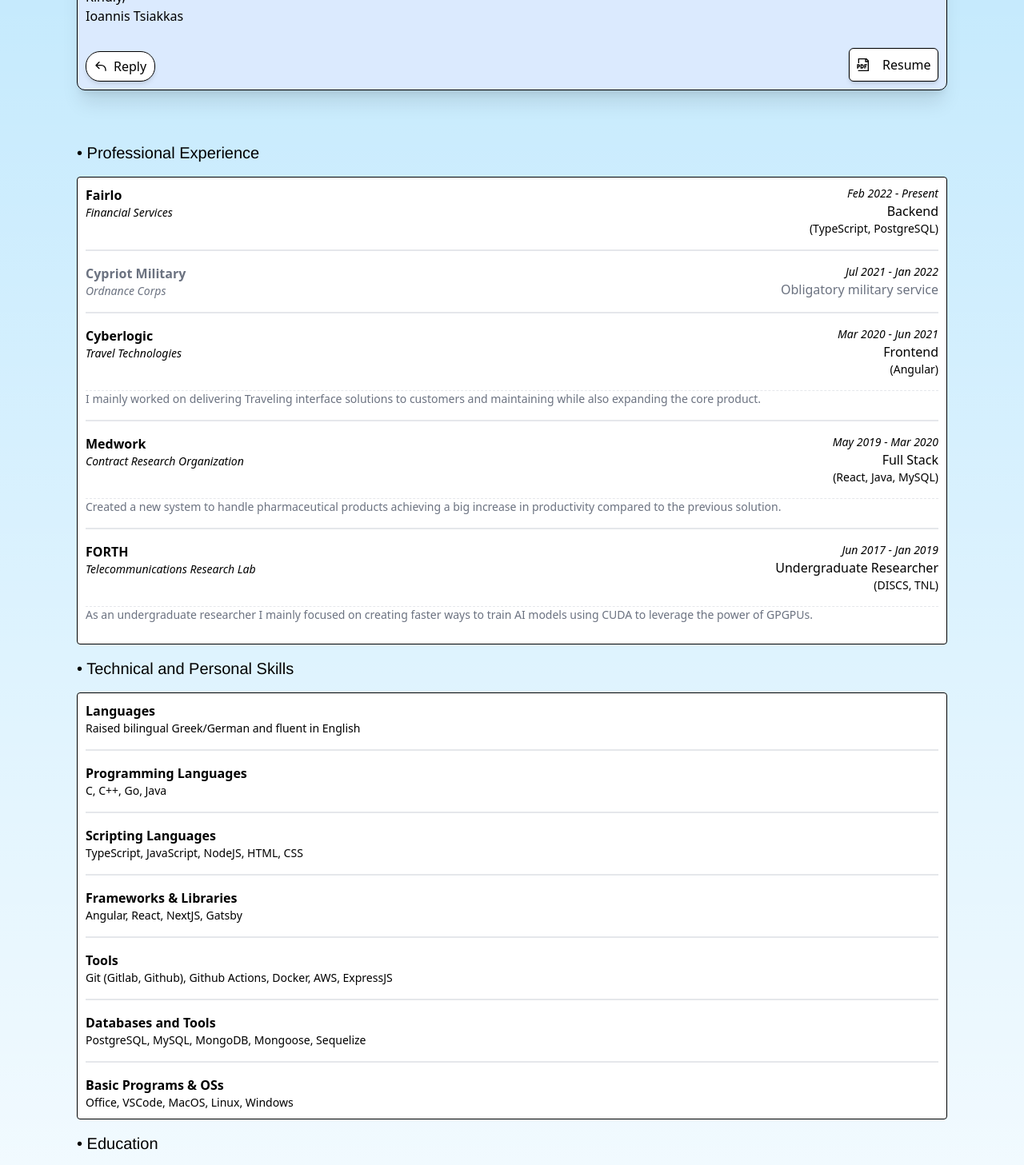
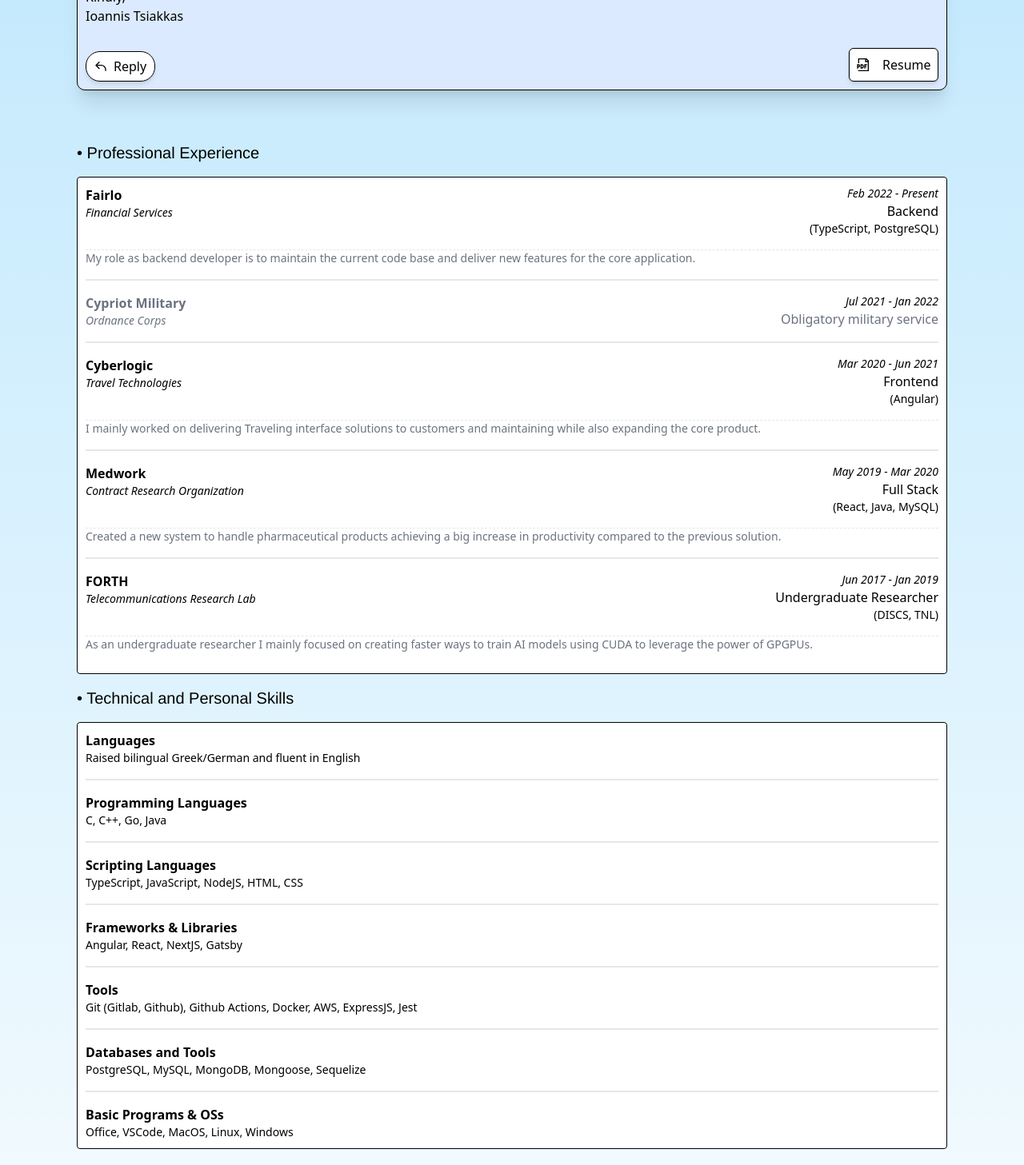
Before and after one commit to keybraker/keybraker.github.io, a Next.js app: page / in a window 1280 px wide. Shown: the part 399-1856 px from the top of the page at 80% size. Built offline with nearby package versions, Linux system fonts and the light colour scheme.

Commit message:
Update skill and experiences

```diff
--- a/src/abilities/experience.tsx
+++ b/src/abilities/experience.tsx
@@ -10,6 +10,7 @@
     info: "Financial Services",
     position: "Backend",
     technologies: ["TypeScript", "PostgreSQL"],
+    description: "My role as backend developer is to maintain the current code base and deliver new features for the core application."
   },
   {
     start: "Jul 2021",
--- a/src/abilities/skills.tsx
+++ b/src/abilities/skills.tsx
@@ -26,6 +26,7 @@
       "Docker",
       "AWS",
       "ExpressJS",
+      "Jest"
     ],
   },
   {
```
